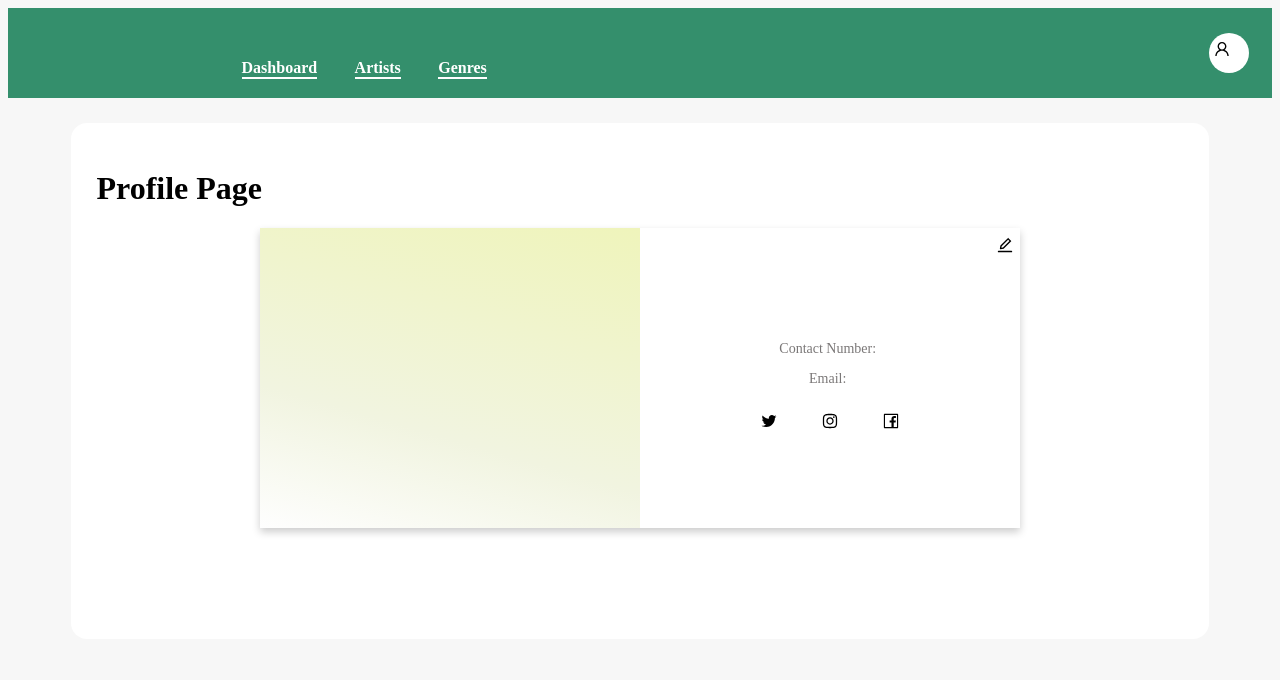
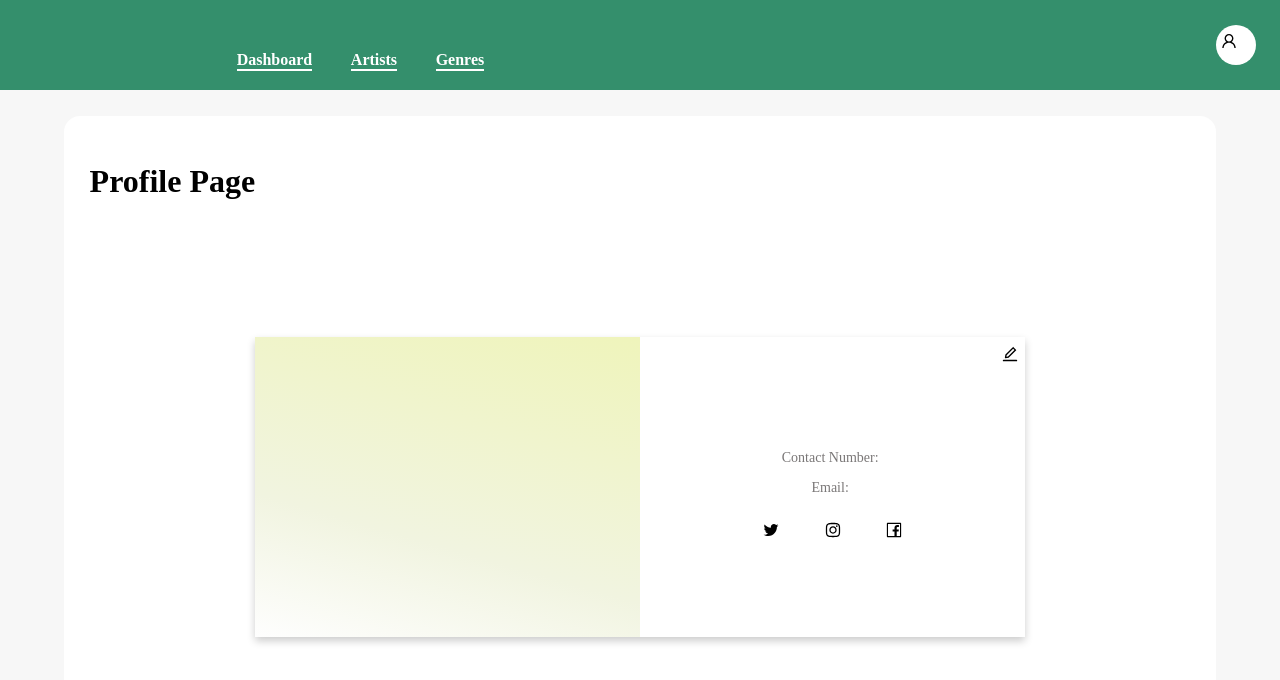
Before and after one commit to santhoshCharles/Simple-NFT, a Next.js app: page /ProfilePage/ProfilePage in a window 1280 px wide. Shown: the top 680 px of the page. Built offline with nearby package versions, Linux system fonts and the light colour scheme.

Commit message:
artist profile page done

```diff
--- /dev/null
+++ b/component/ProfileCard.js
@@ -0,0 +1,118 @@
+import styled from "styled-components";
+import React from "react";
+import {
+  TwitterOutlined,
+  InstagramOutlined,
+  FacebookOutlined,
+  EditOutlined,
+} from "@ant-design/icons";
+
+const ProfileCard = styled.div`
+  width: 70%;
+  height: 300px;
+  background-color: white;
+  display: flex;
+  position: relative;
+  box-shadow: 0 4px 8px 0 rgba(0, 0, 0, 0.2);
+`;
+
+const NameCard = styled.div`
+  width: 50%;
+  height: 100%;
+  background: rgb(254, 254, 254);
+  background: linear-gradient(
+    16deg,
+    rgba(254, 254, 254, 1) 0%,
+    rgba(241, 244, 224, 1) 35%,
+    rgba(239, 244, 187, 1) 100%
+  );
+  text-align: center;
+  padding-top: 11%;
+`;
+
+const DetailsCard = styled.div`
+  width: 50%;
+  height: 100%;
+  background-color: white;
+  display: flex;
+  flex-direction: column;
+  height: 100%;
+  justify-content: center;
+  align-items: center;
+`;
+
+const HeaderText = styled.span`
+  color: #7a7777;
+  font-size: 14px;
+`;
+
+const Value = styled.span`
+  font-size: 17px;
+  color: black;
+  margin-left: 5px;
+`;
+
+const DetailsWrapper = styled.div`
+  margin-top: 10px;
+`;
+
+const IconWrapper = styled.div`
+  margin-top: 25px;
+  width: 60%;
+  display: flex;
+  justify-content: space-evenly;
+`;
+
+const EditIcon = styled(EditOutlined)`
+  position: absolute;
+  top: 3%;
+  right: 1%;
+  &:hover {
+    cursor: pointer;
+  }
+`;
+
+function ProfileCardUI(props) {
+  const { loginDetails, artistPage = false } = props;
+  return (
+    <ProfileCard>
+      <NameCard>
+        <h1>
+          {loginDetails?.firstName && loginDetails.firstName}{" "}
+          {loginDetails?.lastName && loginDetails.lastName}
+        </h1>
+      </NameCard>
+      {/* <VerticalLine height={'95%'} width={'0.2%'} marginTop={'7px'} /> */}
+      <DetailsCard>
+        {!artistPage && <EditIcon onClick={() => setShowModel(true)} />}
+        {!artistPage && (
+          <DetailsWrapper>
+            <HeaderText>Contact Number: </HeaderText>
+            <Value>
+              {loginDetails?.mobileNumber && loginDetails.mobileNumber}
+            </Value>
+          </DetailsWrapper>
+        )}
+        {artistPage && (
+          <DetailsWrapper>
+            <HeaderText>Wallet Address: </HeaderText>
+            <Value>
+              {loginDetails?.walletAddress && loginDetails.walletAddress}
+            </Value>
+          </DetailsWrapper>
+        )}
+        <DetailsWrapper>
+          <HeaderText>Email: </HeaderText>
+          <Value>{loginDetails?.email && loginDetails.email}</Value>
+        </DetailsWrapper>
+        <IconWrapper>
+          <TwitterOutlined />
+          <InstagramOutlined />
+          <FacebookOutlined />
+        </IconWrapper>
+      </DetailsCard>
+    </ProfileCard>
+  );
+}
+
+export default ProfileCardUI;
--- a/pages/ProfilePage/ProfilePage.js
+++ b/pages/ProfilePage/ProfilePage.js
@@ -2,14 +2,9 @@ import { connect } from "react-redux";
 import styled from "styled-components";
 import Header from "../../component/Header";
 import { useEffect, useState } from "react";
-import {
-  TwitterOutlined,
-  InstagramOutlined,
-  FacebookOutlined,
-  EditOutlined,
-} from "@ant-design/icons";
 import EditProfile from "../../component/EditProfile";
 import { editProfileApi } from "../../store/action";
+import ProfileCardUI from "../../component/ProfileCard";
 
 const ProfileContainer = styled.div`
   display: flex;
@@ -19,109 +14,20 @@ const ProfileContainer = styled.div`
   padding-bottom: 85px;
 `;
 
-const ProfileCard = styled.div`
-  width: 70%;
-  height: 300px;
-  background-color: white;
-  display: flex;
-  position: relative;
-  box-shadow: 0 4px 8px 0 rgba(0, 0, 0, 0.2);
-`;
-
-const NameCard = styled.div`
-  width: 50%;
-  height: 100%;
-  background: rgb(254, 254, 254);
-  background: linear-gradient(
-    16deg,
-    rgba(254, 254, 254, 1) 0%,
-    rgba(241, 244, 224, 1) 35%,
-    rgba(239, 244, 187, 1) 100%
-  );
-  text-align: center;
-  padding-top: 11%;
-`;
-
-const DetailsCard = styled.div`
-  width: 50%;
-  height: 100%;
-  background-color: white;
-  display: flex;
-  flex-direction: column;
-  height: 100%;
-  justify-content: center;
-  align-items: center;
-`;
-
-const HeaderText = styled.span`
-  color: #7a7777;
-  font-size: 14px;
-`;
-
-const Value = styled.span`
-  font-size: 17px;
-  color: black;
-  margin-left: 5px;
-`;
-
-const DetailsWrapper = styled.div`
-  margin-top: 10px;
-`;
-
-const IconWrapper = styled.div`
-  margin-top: 25px;
-  width: 60%;
-  display: flex;
-  justify-content: space-evenly;
-`;
-
-const EditIcon = styled(EditOutlined)`
-  position: absolute;
-  top: 3%;
-  right: 1%;
-  &:hover {
-    cursor: pointer;
-  }
-`;
-
 function ProfilePage(props) {
-  //const { loginDetails } = props.reducers;
   const [showModel, setShowModel] = useState(false);
   const [loginDetails, setLoginDetails] = useState({});
   useEffect(() => {
-      console.log('useeffect', props.reducers)
+    console.log("useeffect", props.reducers);
     setLoginDetails(props.reducers.loginDetails);
   }, [props.reducers.loginDetails]);
-  console.log('props', props)
+  console.log("props", props);
   return (
     <>
       <Header windowheight={"100%"}>
         <h1>Profile Page</h1>
         <ProfileContainer>
-          <ProfileCard>
-            <NameCard>
-              <h1>
-                {loginDetails.firstName} {loginDetails.lastName}
-              </h1>
-            </NameCard>
-            {/* <VerticalLine height={'95%'} width={'0.2%'} marginTop={'7px'} /> */}
-            <DetailsCard>
-              <EditIcon onClick={() => setShowModel(true)} />
-              <DetailsWrapper>
-                <HeaderText>Contact Number: </HeaderText>
-                <Value>{loginDetails.mobileNumber}</Value>
-              </DetailsWrapper>
-              <DetailsWrapper>
-                <HeaderText>Email: </HeaderText>
-                <Value>{loginDetails.email}</Value>
-              </DetailsWrapper>
-              <IconWrapper>
-                <TwitterOutlined />
-                <InstagramOutlined />
-                <FacebookOutlined />
-              </IconWrapper>
-            </DetailsCard>
-          </ProfileCard>
+          <ProfileCardUI loginDetails={loginDetails} />
         </ProfileContainer>
         <EditProfile
           header={"Edit Details"}
--- a/store/ApiCall.js
+++ b/store/ApiCall.js
@@ -0,0 +1,60 @@
+import axios from "axios";
+import { BASE_LINK, API_URL } from "../constant/ApiLinks";
+import { success, errorFunction } from "../component/Messages";
+
+export const apiCallFunction =
+  (payload, type, apiLink, dispatchFunction, succMessage) => async (dispatch, getState) => {
+    console.log("data", payload, type, apiLink, dispatchFunction);
+    switch (type) {
+      case "POST":
+        axios
+          .post(`${BASE_LINK}${apiLink}`, payload)
+          .then((response) => {
+            console.log(response);
+            success(succMessage);
+            dispatch(dispatchFunction(response.data));
+          })
+          .catch(function (error) {
+            errorFunction("Somthing going wrong!. Try later");
+            console.log(error);
+          });
+        break;
+      case "GET":
+        axios
+          .get(`${BASE_LINK}${apiLink}`)
+          .then((data) => {
+            dispatch(dispatchFunction(data.data));
+          })
+          .catch((error) => {});
+        break;
+      case "PUT":
+        axios
+          .put(`${BASE_LINK}${apiLink}`, payload)
+          .then((response) => {
+            console.log(response);
+            success(succMessage);
+            dispatch(dispatchFunction(response.data));
+          })
+          .catch(function (error) {
+            errorFunction("Somthing going wrong!. Try later");
+            console.log(error);
+          });
+        break;
+      case "DELETE":
+        axios
+          .delete(`${BASE_LINK}${apiLink}`, {
+            data: {
+              payload,
+            },
+          })
+          .then((response) => {
+            console.log(response);
+            success(succMessage);
+            dispatch(dispatchFunction(response.data));
+          })
+          .catch(function (error) {
+            errorFunction("Somthing going wrong!. Try later");
+            console.log(error);
+          });
+    }
+  };
--- a/store/action.js
+++ b/store/action.js
@@ -1,64 +1,6 @@
 import * as types from "./types";
-import axios from "axios";
-import { BASE_LINK, API_URL } from "../constant/ApiLinks";
-import { success, errorFunction } from "../component/Messages";
-
-export const apiCallFunction =
-  (payload, type, apiLink, dispatchFunction, succMessage) => async (dispatch, getState) => {
-    console.log("data", payload, type, apiLink, dispatchFunction);
-    switch (type) {
-      case "POST":
-        axios
-          .post(`${BASE_LINK}${apiLink}`, payload)
-          .then((response) => {
-            console.log(response);
-            success(succMessage);
-            dispatch(dispatchFunction(response.data));
-          })
-          .catch(function (error) {
-            errorFunction("Somthing going wrong!. Try later");
-            console.log(error);
-          });
-        break;
-      case "GET":
-        axios
-          .get(`${BASE_LINK}${apiLink}`)
-          .then((data) => {
-            dispatch(dispatchFunction(data.data));
-          })
-          .catch((error) => {});
-        break;
-      case "PUT":
-        axios
-          .put(`${BASE_LINK}${apiLink}`, payload)
-          .then((response) => {
-            console.log(response);
-            success(succMessage);
-            dispatch(dispatchFunction(response.data));
-          })
-          .catch(function (error) {
-            errorFunction("Somthing going wrong!. Try later");
-            console.log(error);
-          });
-        break;
-      case "DELETE":
-        axios
-          .delete(`${BASE_LINK}${apiLink}`, {
-            data: {
-              payload,
-            },
-          })
-          .then((response) => {
-            console.log(response);
-            success(succMessage);
-            dispatch(dispatchFunction(response.data));
-          })
-          .catch(function (error) {
-            errorFunction("Somthing going wrong!. Try later");
-            console.log(error);
-          });
-    }
-  };
+import { API_URL } from "../constant/ApiLinks";
+import { apiCallFunction } from "./ApiCall";
 
 export const getArtistApi = () => async (dispatch, getState) =>
   dispatch(apiCallFunction([], "GET", API_URL.getArtist, setArtistList, ""));
--- a/store/reducer.js
+++ b/store/reducer.js
@@ -5,6 +5,7 @@ const initializeStore = {
   artistList: [],
   genresList: [],
   loginDetails: {},
+  selectedUserDetails: {}
 };
 
 const reducer = (state = initializeStore, action) => {
@@ -15,6 +16,9 @@ const reducer = (state = initializeStore, action) => {
       return { ...state, genresList: action.payload };
     case type.SET_LOGIN_DETAILS:
       return { ...state, loginDetails: action.payload };
+    case type.SET_USER_DETAILS:
+      console.log('action', action)
+      return { ...state, selectedUserDetails: action.payload };
     default:
       return state;
   }
--- a/styles/globals.css
+++ b/styles/globals.css
@@ -1,6 +1,9 @@
 html,
 body {
   background-color: #f7f7f7;
+    margin: 0;
+    padding: 0;
+    height: 100%;
 }
 
 a {
```
Also changed, not shown: pages/Artists/AdminArtist.js (+5 -14 lines), pages/Artists/[id].js (+38 -7 lines), .babelrc (added).
